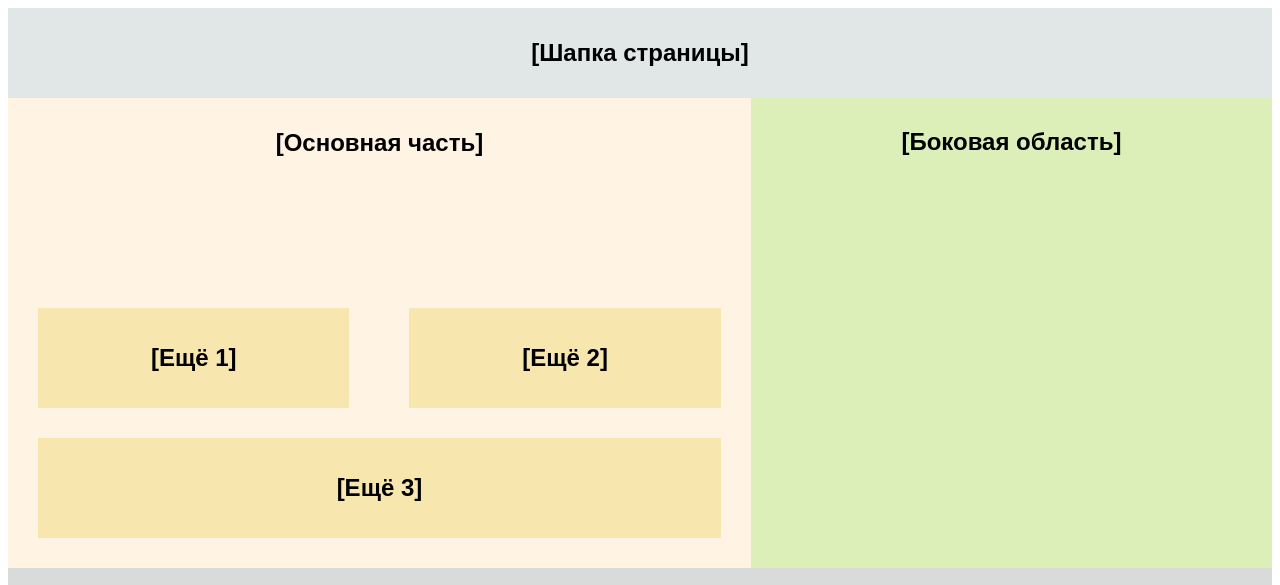
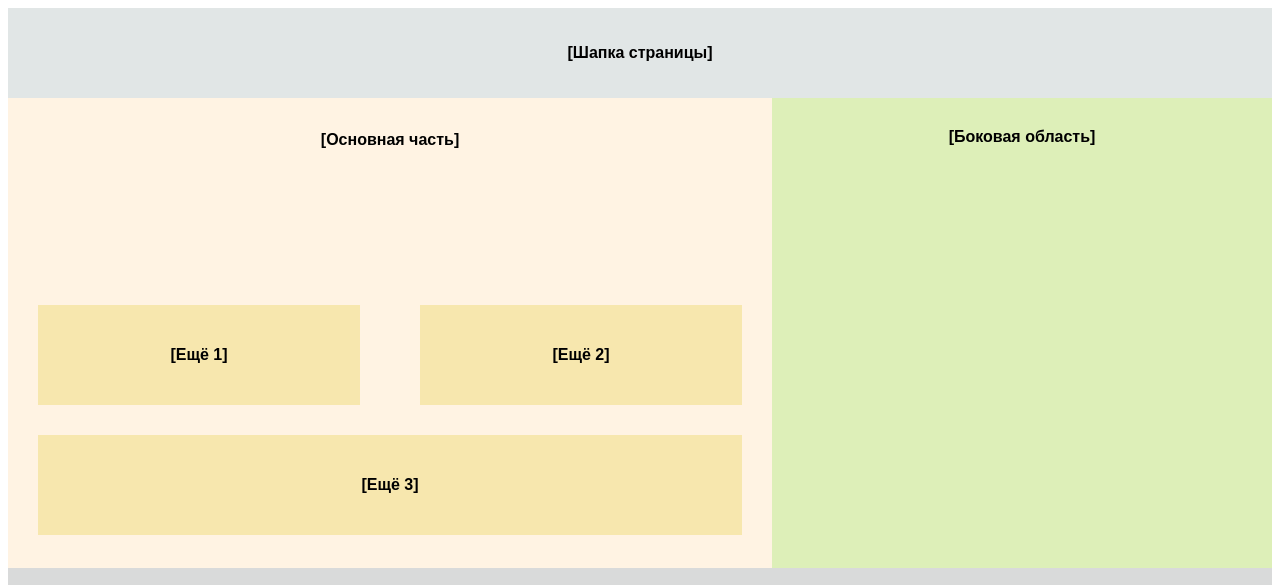
Before and after one commit to KateSt421/week7-2, a plain HTML site: page index.html in a window 1280 px wide. Shown: the top 585 px of the page. Drawn offline with Linux system fonts and the light colour scheme.

Commit message:
Changed font-size

```diff
--- a/styles.css
+++ b/styles.css
@@ -1,5 +1,5 @@
 body {
-  font: bold x-large sans-serif;
+  font: bold 1em sans-serif;
 }
 
 .container {
```
